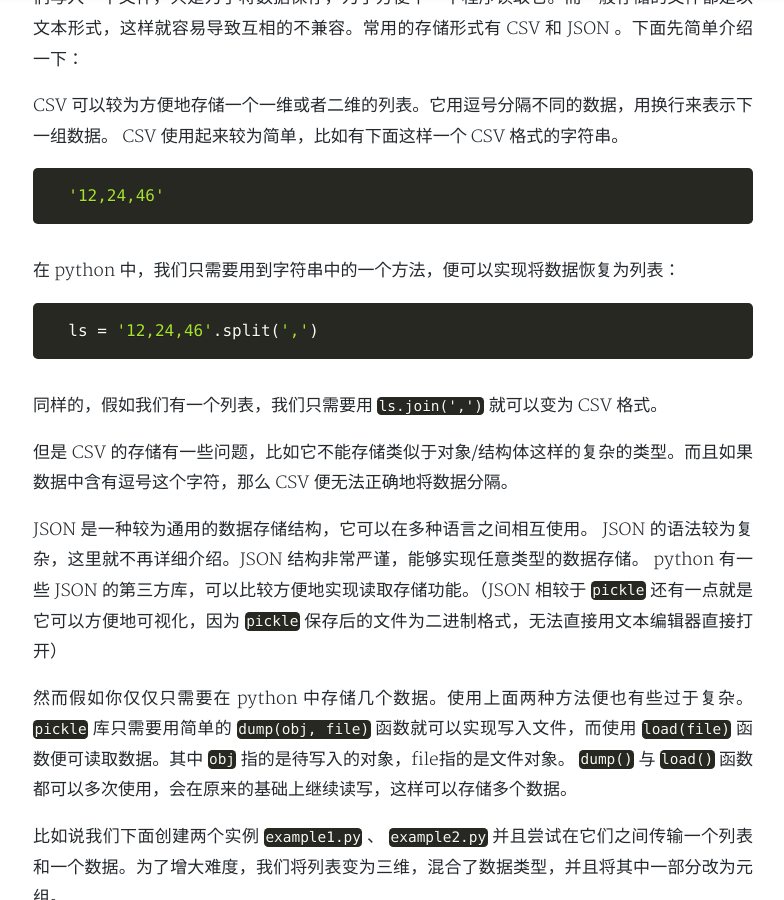
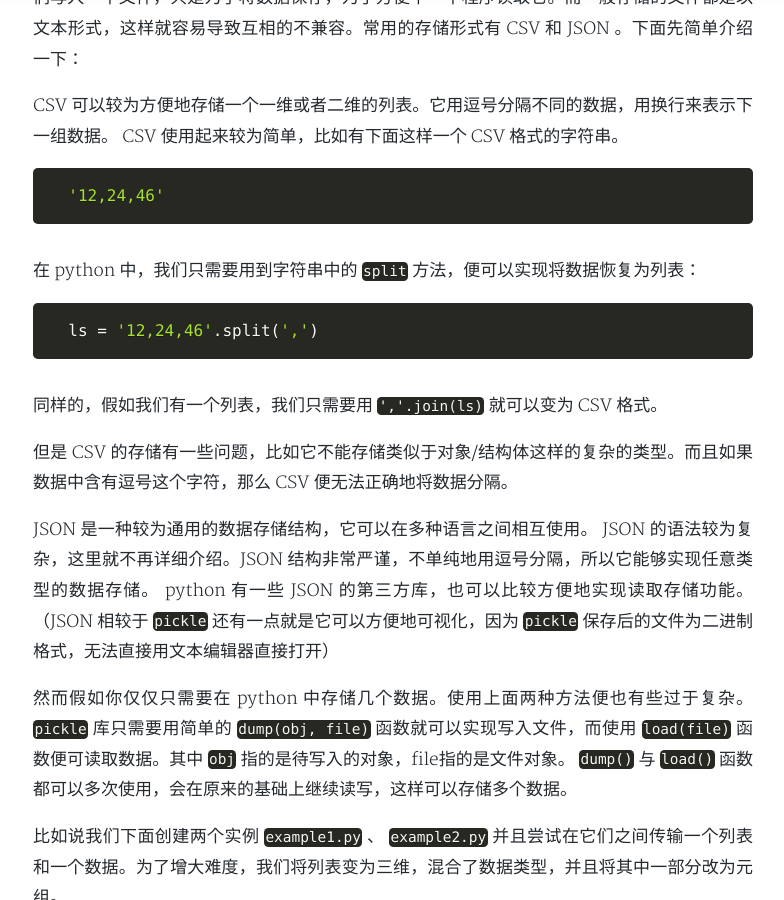
Before and after one commit to cometeme/cometeme.github.io, a Jekyll site: the page built from _posts/2018-08-06-pickle库.md, in a window 1280 px wide and 900 px high, scrolled down 793 px. Shown: the whole window, without its empty margins (247-1031 px from the left). Built offline with Jekyll 4.4.1, drawn with Linux system fonts in a browser that asks for light colours; nearby versions of some CDN libraries; a style sheet for code colours, icons or effects is not loaded.

Commit message:
Update 2018-08-06-pickle库.md

````diff
--- a/_posts/2018-08-06-pickle库.md
+++ b/_posts/2018-08-06-pickle库.md
@@ -18,17 +18,17 @@ CSV 可以较为方便地存储一个一维或者二维的列表。它用逗号
   '12,24,46'
 ```
 
-在 python 中，我们只需要用到字符串中的一个方法，便可以实现将数据恢复为列表：
+在 python 中，我们只需要用到字符串中的 `split` 方法，便可以实现将数据恢复为列表：
 
 ```python
   ls = '12,24,46'.split(',')
 ```
 
-同样的，假如我们有一个列表，我们只需要用 `ls.join(',')` 就可以变为 CSV 格式。
+同样的，假如我们有一个列表，我们只需要用 `','.join(ls)` 就可以变为 CSV 格式。
 
 但是 CSV 的存储有一些问题，比如它不能存储类似于对象/结构体这样的复杂的类型。而且如果数据中含有逗号这个字符，那么 CSV 便无法正确地将数据分隔。
 
-JSON 是一种较为通用的数据存储结构，它可以在多种语言之间相互使用。 JSON 的语法较为复杂，这里就不再详细介绍。JSON 结构非常严谨，能够实现任意类型的数据存储。 python 有一些 JSON 的第三方库，可以比较方便地实现读取存储功能。（JSON 相较于 `pickle` 还有一点就是它可以方便地可视化，因为 `pickle` 保存后的文件为二进制格式，无法直接用文本编辑器直接打开）
+JSON 是一种较为通用的数据存储结构，它可以在多种语言之间相互使用。 JSON 的语法较为复杂，这里就不再详细介绍。JSON 结构非常严谨，不单纯地用逗号分隔，所以它能够实现任意类型的数据存储。 python 有一些 JSON 的第三方库，也可以比较方便地实现读取存储功能。（JSON 相较于 `pickle` 还有一点就是它可以方便地可视化，因为 `pickle` 保存后的文件为二进制格式，无法直接用文本编辑器直接打开）
 
 然而假如你仅仅只需要在 python 中存储几个数据。使用上面两种方法便也有些过于复杂。 `pickle` 库只需要用简单的 `dump(obj, file)` 函数就可以实现写入文件，而使用 `load(file)` 函数便可读取数据。其中 `obj` 指的是待写入的对象，file指的是文件对象。 `dump()` 与 `load()` 函数都可以多次使用，会在原来的基础上继续读写，这样可以存储多个数据。
 
````
